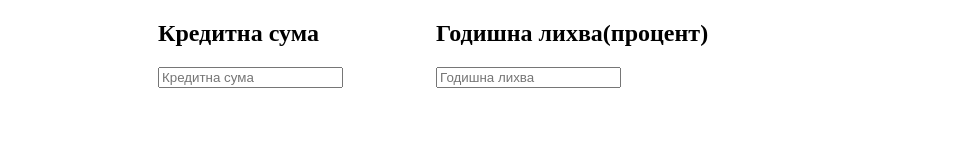
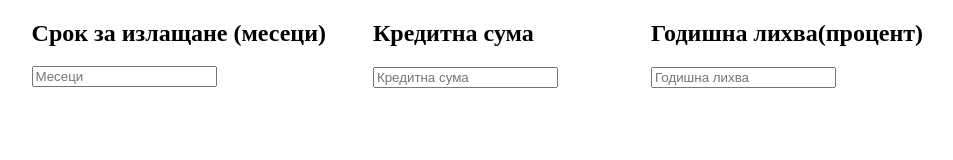
Before and after one commit to Tivanov99/JS-Application, a plain HTML site: page CreditCalculator/index.html in a window 1280 px wide. Shown: the whole page, without its empty margins (166-1119 px from the left). Drawn offline with Linux system fonts and the light colour scheme.

Commit message:
Added css and html

```diff
--- a/CreditCalculator/index.html
+++ b/CreditCalculator/index.html
@@ -16,6 +16,10 @@
         <h2>Годишна лихва(процент)</h2>
         <input type="number" id="YearPercentage" placeholder="Годишна лихва">
     </div>
+    <div class="months-value">
+        <h2>Срок за излащане (месеци)</h2>
+        <input type="number" id="months" placeholder="Mесеци">
+    </div>
     <script src="app.js"></script>
 </body>
 </html>
--- a/CreditCalculator/style.css
+++ b/CreditCalculator/style.css
@@ -1,7 +1,11 @@
 .credit-value{
-    margin-left: 25%;
+    margin-left: 42%;
 }
 .year-value{
-    margin-left: 47%;
+    margin-left: 64%;
     margin-top: -88px;
 }
+.months-value{
+    margin-top: -88px;
+    margin-left: 15%;
+}
```
Also changed, not shown: CreditCalculator/app.js (line endings or trailing spaces).
